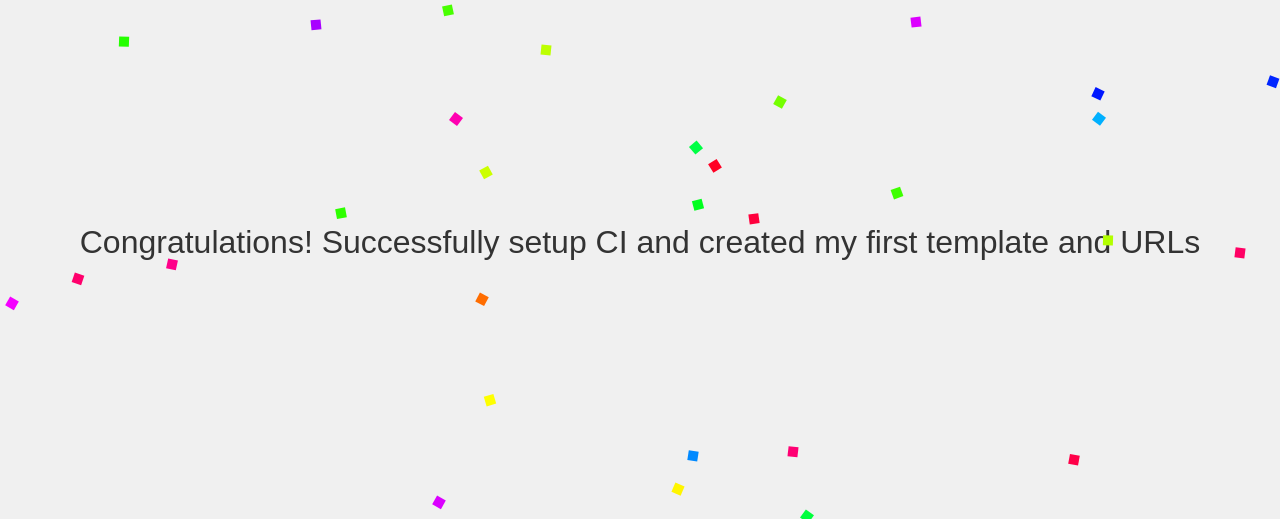
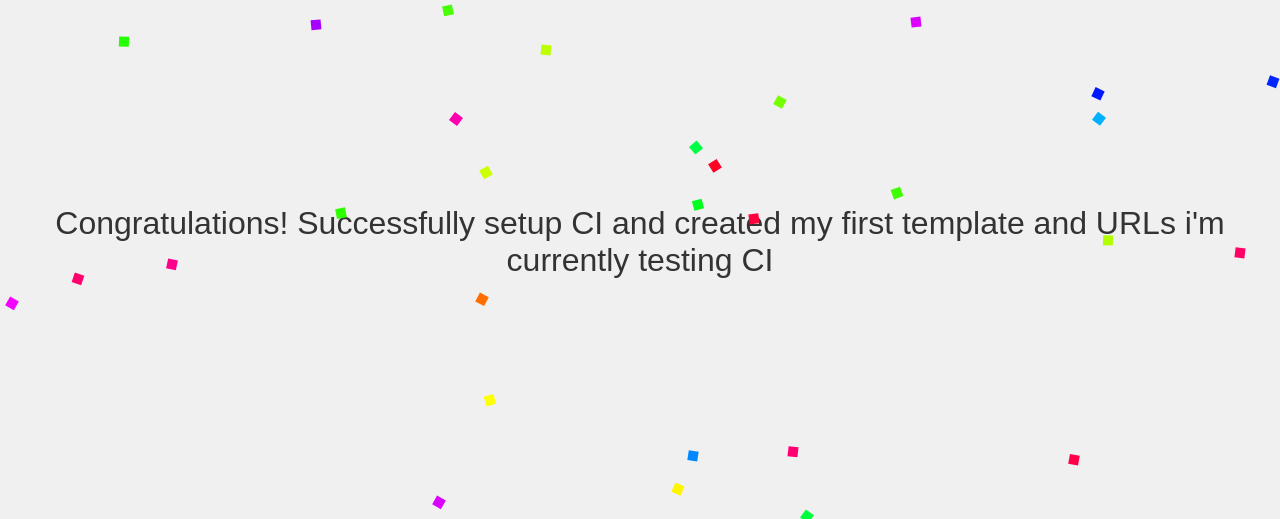
Before and after one commit to sahu-sujal/Learning_github_actions_CI, a Django app: page / in a window 1280 px wide. Shown: the part 158-677 px from the top of the page. Run offline with Django 5.2, Linux system fonts and the light colour scheme.

Commit message:
testing CI

```diff
--- a/templates/index.html
+++ b/templates/index.html
@@ -65,6 +65,7 @@
     <div class="animation-container">
         <div class="animated-text">
             Congratulations! Successfully setup CI and created my first template and URLs
+            i'm currently testing CI
         </div>
     </div>
     <script>
```
